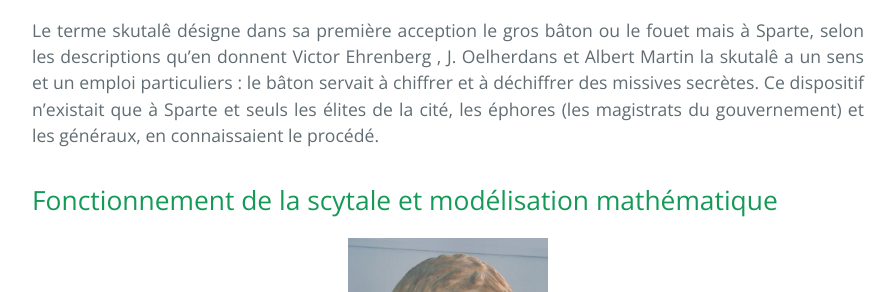
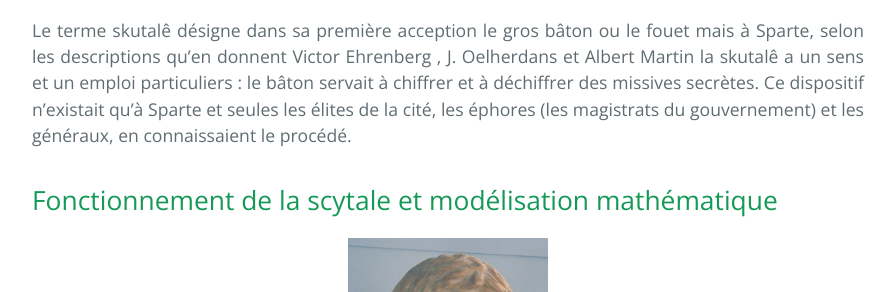
Before and after one commit to SamuelGallay/CryptoTPE, a Jekyll site: the page built from pages/1_Antiquite/1_scytale.md, in a window 1280 px wide and 900 px high, scrolled down 1114 px. Shown: the part 242-534 px from the top of the window, without its empty margins (192-1088 px from the left). Built offline with Jekyll 4.4.1, drawn with Linux system fonts in a browser that asks for light colours; our own code applies the rules of GitHub Pages for plain Markdown files; some of the changed text lies outside the part shown.

Commit message:
Update 1_scytale.md

```diff
--- a/pages/1_Antiquite/1_scytale.md
+++ b/pages/1_Antiquite/1_scytale.md
@@ -17,7 +17,7 @@ Des plans d’invasions sophistiqués y ont vu le jour et, pour la première foi
 <img src="{{ "/assets/1_Antiquite/guerres-mediques.jpg" | relative_url }}" alt="Scytale" style="margin: 0 auto;display: block; width: 600px;"/>
 <p align="center"> <em>Carte légendée des guerres médiques</em> </p>
 
-Le terme skutalê désigne dans sa première acception le gros bâton ou le fouet mais à Sparte, selon les descriptions qu’en donnent Victor Ehrenberg , J. Oelherdans et Albert Martin la skutalê a un sens et un emploi particuliers : le bâton servait à chiffrer et à déchiffrer des missives secrètes. Ce dispositif n’existait que à Sparte et seuls les élites de la cité, les éphores (les magistrats du gouvernement) et les généraux, en connaissaient le procédé.
+Le terme skutalê désigne dans sa première acception le gros bâton ou le fouet mais à Sparte, selon les descriptions qu’en donnent Victor Ehrenberg , J. Oelherdans et Albert Martin la skutalê a un sens et un emploi particuliers : le bâton servait à chiffrer et à déchiffrer des missives secrètes. Ce dispositif n’existait qu'à Sparte et seules les élites de la cité, les éphores (les magistrats du gouvernement) et les généraux, en connaissaient le procédé.
 
 ##  Fonctionnement de la scytale et modélisation mathématique
 
```
Also changed, not shown: other parts of pages/1_Antiquite/1_scytale.md (+1 -1 lines).
